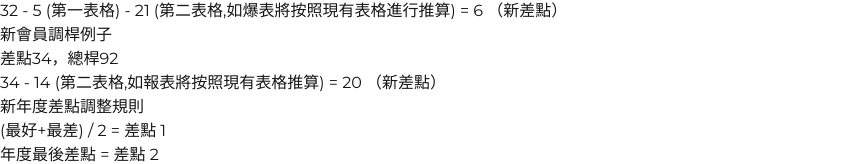
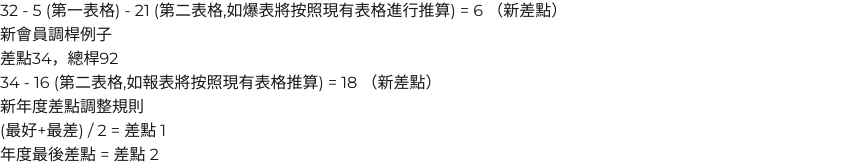
Before and after one commit to cwon07/theonegolf, a Next.js app: page /handicap in a window 1280 px wide. Shown: the part 868-1032 px from the top of the page, without its empty margins (0-859 px from the left). Built offline with nearby package versions, Linux system fonts and the light colour scheme.

Commit message:
fixed example math error

```diff
--- a/src/app/handicap/page.tsx
+++ b/src/app/handicap/page.tsx
@@ -233,7 +233,7 @@ export default function Home() {
               <li className="text-black bg-gray-100 p-4 rounded-md shadow-md">
                 <p className="text-blue-500"> 新會員調桿例子</p>
                 <p>差點34，總桿92</p>
-                <p>34 - 14 (第二表格,如報表將按照現有表格推算) = 20 （新差點）</p>
+                <p>34 - 16 (第二表格,如報表將按照現有表格推算) = 18 （新差點）</p>
               </li>
             </ul>
           </section>
```
